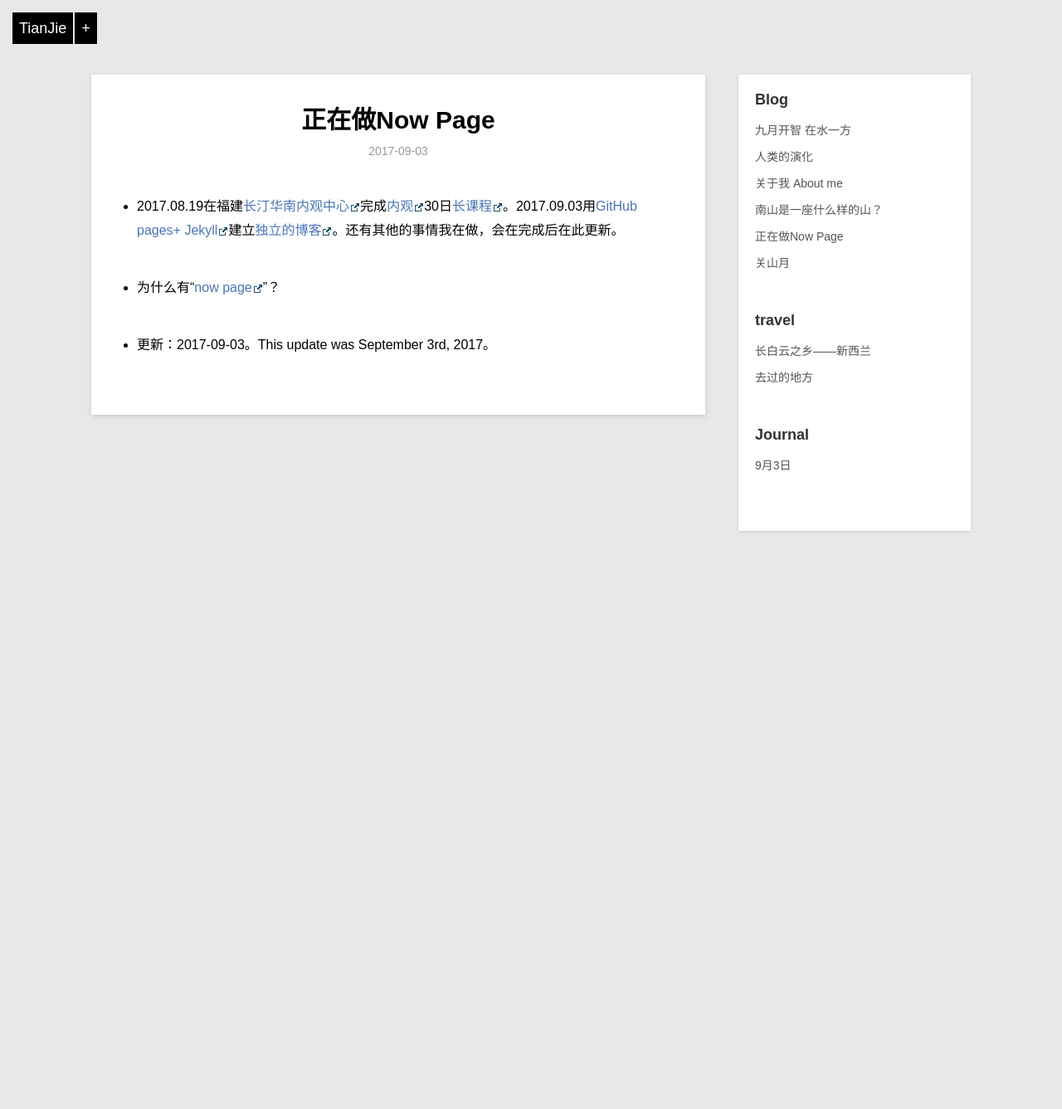
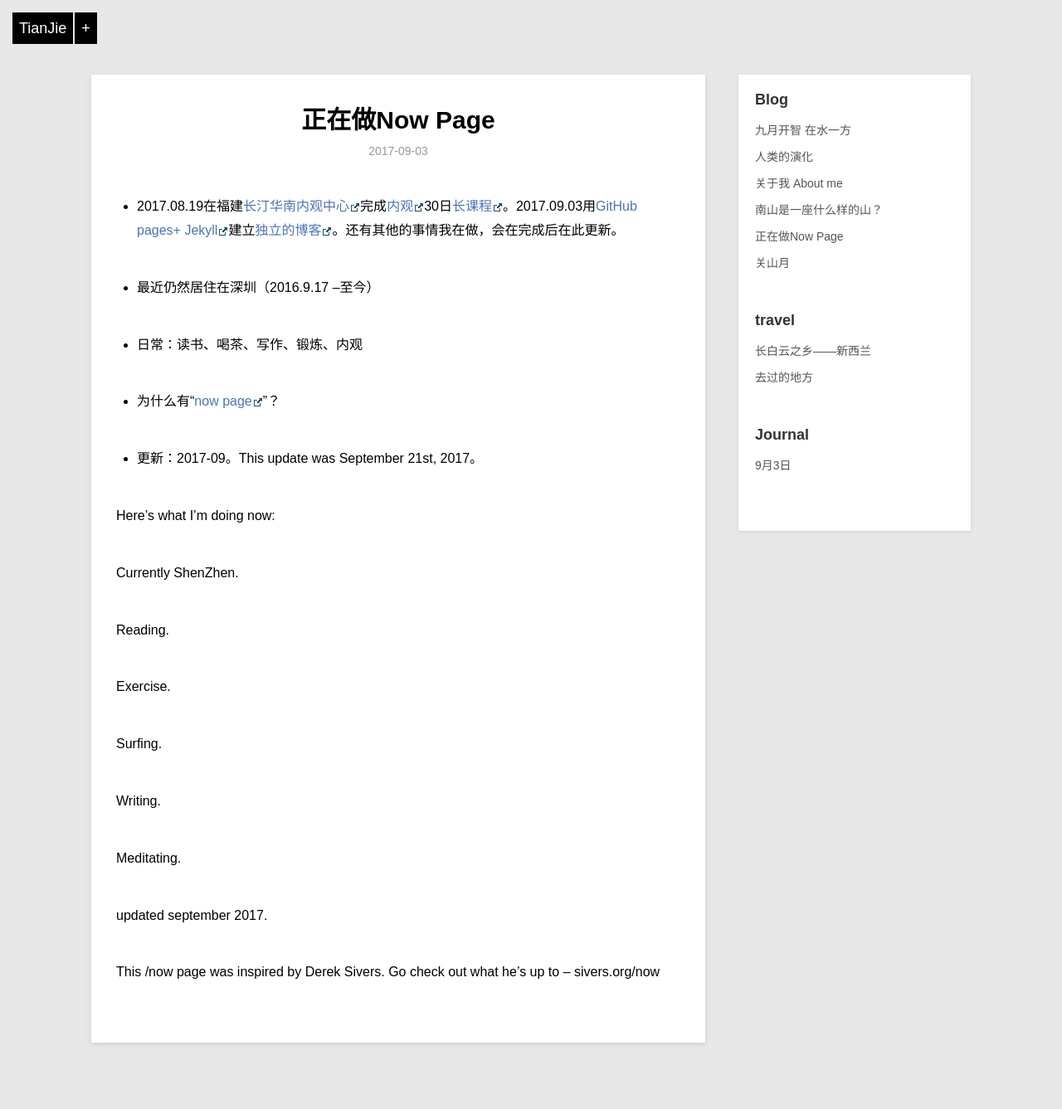
Before and after one commit to violettianjie/violettianjie.github.io, a Jekyll site: the page built from _posts/blog/2017-09-03-now.md, in a window 1280 px wide. Shown: the whole page at 83% size. Built offline with Jekyll 4.4.1, drawn with Linux system fonts in a browser that asks for light colours; comment, search, counter and statistics services are not loaded; before the commit the page ends 900 px from its top, so only the background shows below that.

Commit message:
Update 2017-09-03-now.md

```diff
--- a/_posts/blog/2017-09-03-now.md
+++ b/_posts/blog/2017-09-03-now.md
@@ -9,9 +9,32 @@ category: blog
 
 - 2017.08.19在福建[长汀华南内观中心](http://ng.81355.net/course.action?schoolIntroId=1)完成[内观](https://www.dhamma.org/zh-HANS/index)30日[长课程](https://www.dhamma.org/zh-HANS/courses/glossary)。2017.09.03用[GitHub pages+ Jekyll](https://violettianjie.github.io/03sep)建立[独立的博客](https://violettianjie.github.io)。还有其他的事情我在做，会在完成后在此更新。
 
+- 最近仍然居住在深圳（2016.9.17 --至今）
+
+- 日常：读书、喝茶、写作、锻炼、内观
+
 - 为什么有“[now page](http://nownownow.com/about)”？
 
-- 更新：2017-09-03。This update was September 3rd, 2017。
+- 更新：2017-09。This update was September 21st, 2017。
+
+Here’s what I’m doing now:
+
+Currently ShenZhen.
+
+Reading.
+
+Exercise.
+
+Surfing.
+
+Writing.
+
+Meditating.
+
+updated september 2017.
+
+This /now page was inspired by Derek Sivers. Go check out what he’s up to – sivers.org/now
+
 
 <div id="disqus_thread"></div>
 <script>
```
